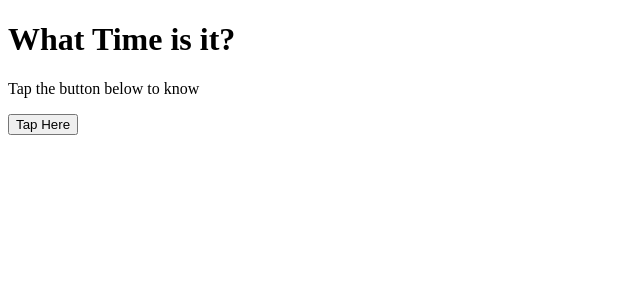
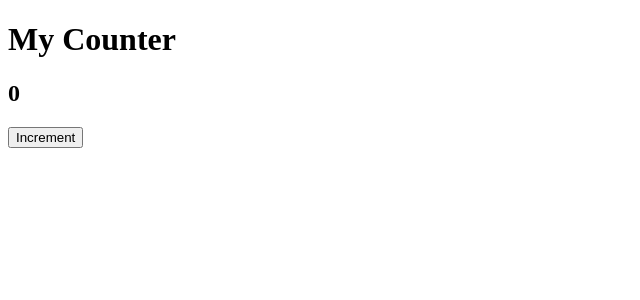
Before and after one commit to SkelGames95/ReactModules, a React (Vite) app in the folder Exercises/ReactApp/: page / in a window 1280 px wide. Shown: the top 300 px of the page, without its empty margins (0-640 px from the left). Built offline with nearby package versions, Linux system fonts and the light colour scheme.

Commit message:
State1 ex done

```diff
--- a/Exercises/ReactApp/src/AlertClock.jsx
+++ /dev/null
@@ -1,10 +0,0 @@
-export const AlertClock = ({handleButtonOnClick}) => {
-
-    return (
-        <div>
-            <h1>What Time is it?</h1>
-            <p>Tap the button below to know</p>
-            <button onClick={handleButtonOnClick}>Tap Here</button>
-        </div>
-
-)}
--- a/Exercises/ReactApp/src/App.jsx
+++ b/Exercises/ReactApp/src/App.jsx
@@ -1,14 +1,14 @@
-import { AlertClock } from "./AlertClock"
+import { Counter } from "./Counter"
 
 export const App = () => {
-    const handleButtonOnClick = () => {
-        alert(`Current time is: ${new Date().toLocaleTimeString()}`)
-    }
-
 
     return (
         <div>
-            <AlertClock handleButtonOnClick={handleButtonOnClick}/>
+            <h1>My Counter</h1>
+            <Counter initialValue={0} incrementAmount={1}/>
         </div>
     )
 }
+
+// when calling the setter function the parameter should be a function because calling it more times the function will act
+// for all the times getting the value "c" (current value) as the value to increment
--- /dev/null
+++ b/Exercises/ReactApp/src/Counter.jsx
@@ -0,0 +1,15 @@
+import { useState } from 'react';
+
+export const Counter = ({ initialValue, incrementAmount }) => {
+    const [counter, counterUpdate] = useState(initialValue);
+
+    const handleIncrement = () => {
+        counterUpdate((c) => c + incrementAmount);
+    };
+
+    return (
+        <div>
+            <h2>{counter}</h2>
+            <button onClick={handleIncrement}>Increment</button>
+        </div>
+)}
```
